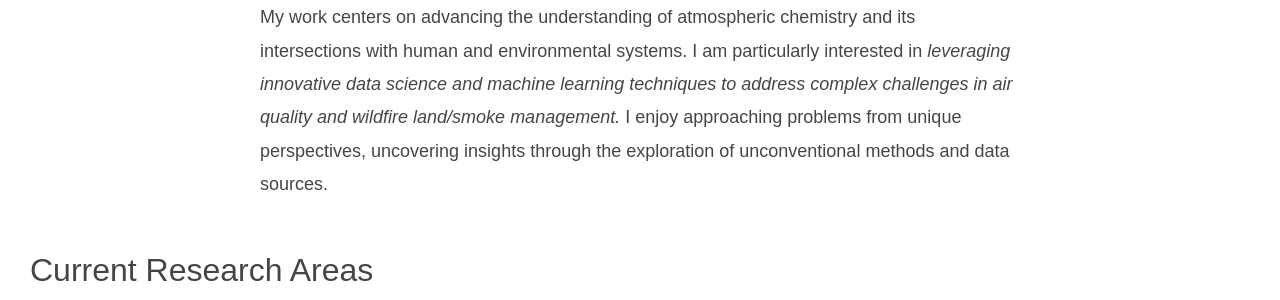
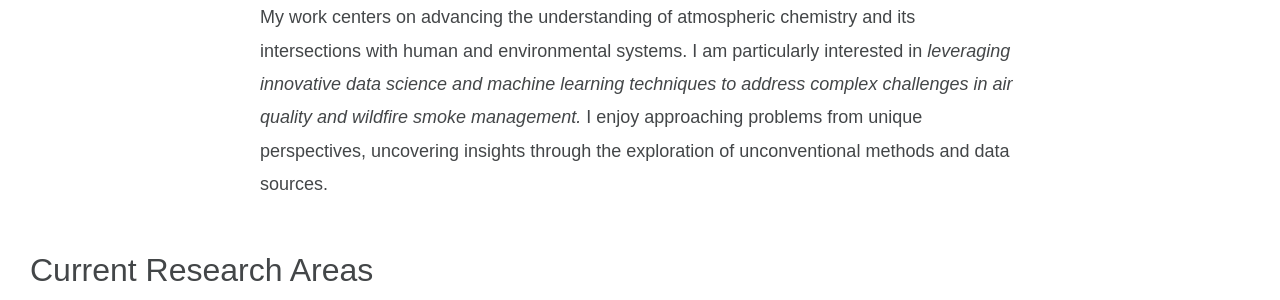
Before and after one commit to mkelp/mkelp.github.io, a Jekyll site: the page built from research.md, in a window 1280 px wide and 900 px high. Shown: the part 260-560 px from the top of the window. Built offline with Jekyll 4.4.1, drawn with Linux system fonts in a browser that asks for light colours; some web fonts are replaced.

Commit message:
may162025c

```diff
--- a/research.md
+++ b/research.md
@@ -11,7 +11,7 @@ class: research-page
 <font size="+3">Research Interests</font>
 
 <font size="+1">
-  <p>My work centers on advancing the understanding of atmospheric chemistry and its intersections with human and environmental systems. I am particularly interested in <em>leveraging innovative data science and machine learning techniques to address complex challenges in air quality and wildfire land/smoke management.</em> I enjoy approaching problems from unique perspectives, uncovering insights through the exploration of unconventional methods and data sources.
+  <p>My work centers on advancing the understanding of atmospheric chemistry and its intersections with human and environmental systems. I am particularly interested in <em>leveraging innovative data science and machine learning techniques to address complex challenges in air quality and wildfire smoke management.</em> I enjoy approaching problems from unique perspectives, uncovering insights through the exploration of unconventional methods and data sources.
 </p>
 </font>
 
```
